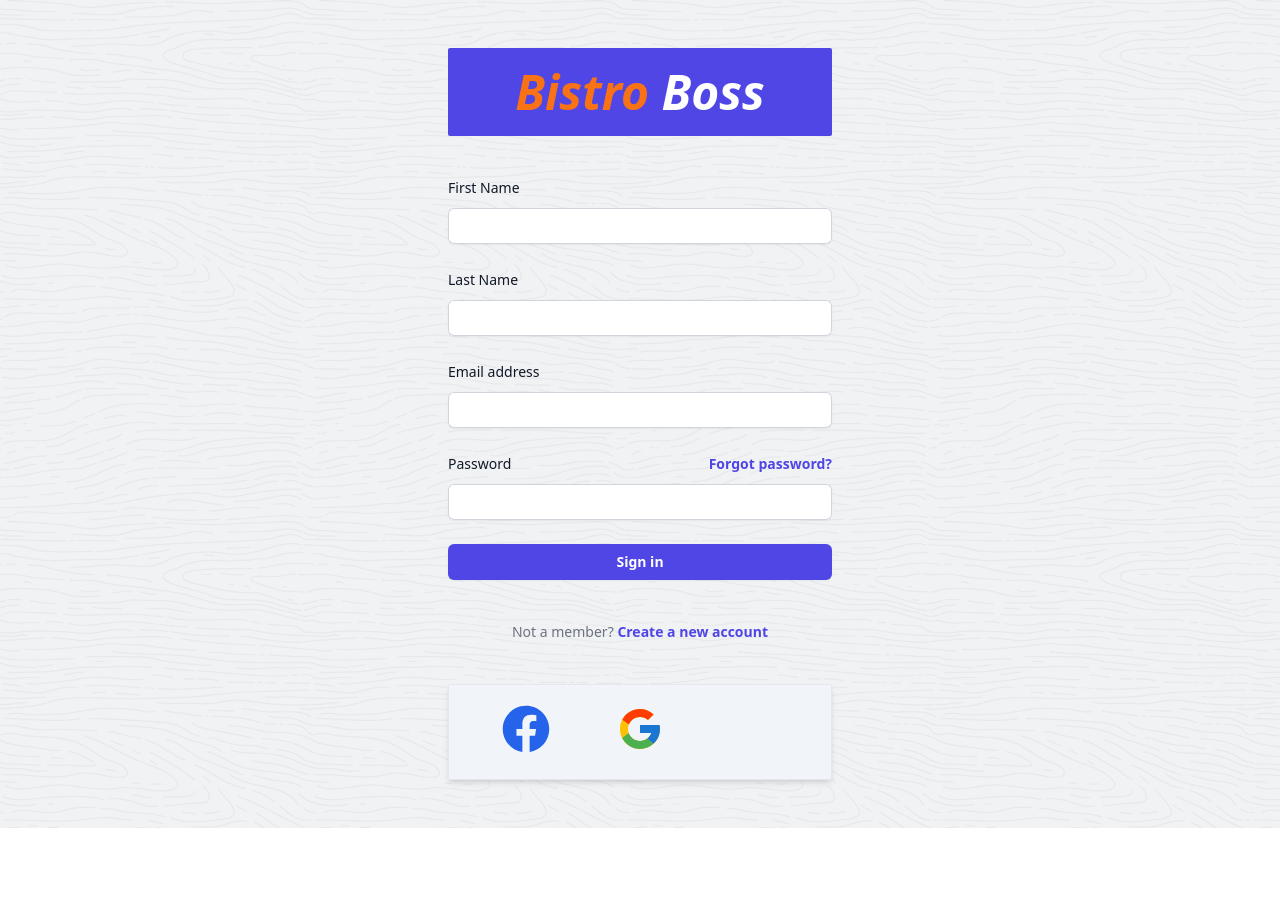
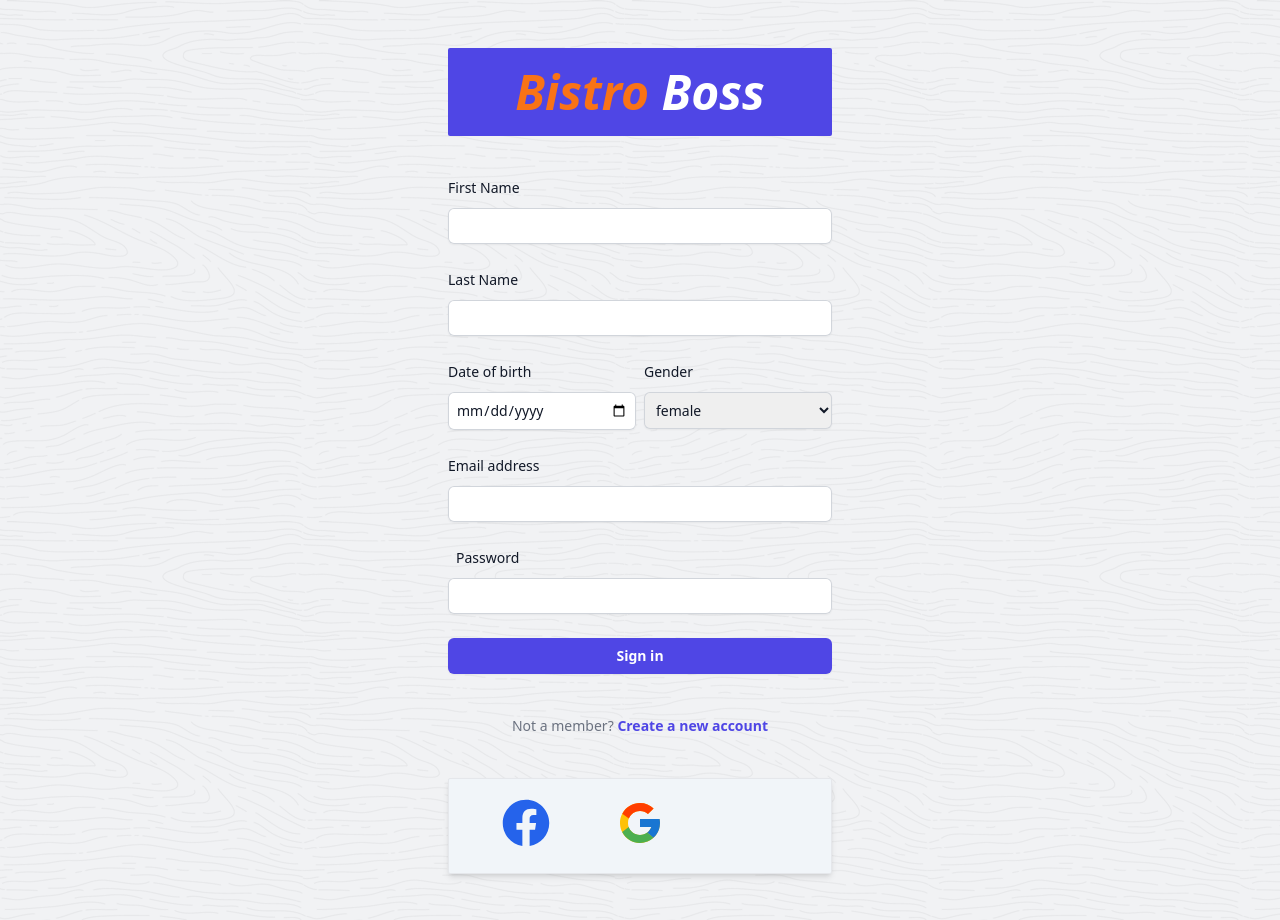
Before and after one commit to Nahid-07/Bistro-boss-client, a React (Vite) app: page /signup in a window 1280 px wide. Before the commit the page ends 828 px from the top, so only its background shows below. Built offline with nearby package versions, Linux system fonts and the light colour scheme; no server answers; some icons are missing.

Commit message:
modify sign up form added dob and gender field

```diff
--- a/src/Pages/signup/Signup.jsx
+++ b/src/Pages/signup/Signup.jsx
@@ -11,9 +11,9 @@ const SignIn = () => {
     handleSubmit,
     formState: { errors },
   } = useForm();
-  const onSubmit = data => {
+  const onSubmit = (data) => {
     console.log(data);
-  }
+  };
   return (
     <div
       style={{ backgroundImage: `url(${bg})` }}
@@ -46,10 +46,12 @@ const SignIn = () => {
                   name="firstName"
                   {...register("firstName", { required: true })}
                   type="text"
-                  className="block w-full rounded-md border-0 py-1.5 text-gray-900 shadow-sm ring-1 ring-inset ring-gray-300 placeholder:text-gray-400 focus:ring-2 focus:ring-inset focus:ring-indigo-600 sm:text-sm sm:leading-6"
+                  className="block px-2 w-full rounded-md border-0 py-1.5 text-gray-900 shadow-sm ring-1 ring-inset ring-gray-300 placeholder:text-gray-400 focus:ring-2 focus:ring-inset focus:ring-indigo-600 sm:text-sm sm:leading-6"
                 />
               </div>
-                {errors.firstName && <span  className="text-red-600">This field is required</span>}
+              {errors.firstName && (
+                <span className="text-red-600">This field is required</span>
+              )}
             </div>
             <div>
               <label className="block text-sm font-medium leading-6 text-gray-900">
@@ -60,10 +62,48 @@ const SignIn = () => {
                   name="lastName"
                   {...register("lastName", { required: true })}
                   type="text"
-                  className="block w-full rounded-md border-0 py-1.5 text-gray-900 shadow-sm ring-1 ring-inset ring-gray-300 placeholder:text-gray-400 focus:ring-2 focus:ring-inset focus:ring-indigo-600 sm:text-sm sm:leading-6"
+                  className="block px-2 w-full rounded-md border-0 py-1.5 text-gray-900 shadow-sm ring-1 ring-inset ring-gray-300 placeholder:text-gray-400 focus:ring-2 focus:ring-inset focus:ring-indigo-600 sm:text-sm sm:leading-6"
                 />
               </div>
-                {errors.lastName && <span  className="text-red-600">This field is required</span>}
+              {errors.lastName && (
+                <span className="text-red-600">This field is required</span>
+              )}
+            </div>
+            <div className=" flex justify-between">
+              <div className="w-full">
+                <label className="block text-sm font-medium leading-6 text-gray-900">
+                  Date of birth
+                </label>
+                <div className="mt-2">
+                  <input
+                    name="dob"
+                    {...register("dob", { required: true })}
+                    type="date"
+                    className="block px-2 w-full rounded-md border-0 py-1.5 text-gray-900 shadow-sm ring-1 ring-inset ring-gray-300 placeholder:text-gray-400 focus:ring-2 focus:ring-inset focus:ring-indigo-600 sm:text-sm sm:leading-6"
+                  />
+                </div>
+                {errors.dob && (
+                  <span className="text-red-600">This field is required</span>
+                )}
+              </div>
+              <div className="w-full ml-2">
+                <label className="block text-sm font-medium leading-6 text-gray-900">
+                  Gender
+                </label>
+                <div className="mt-2">
+                  <select
+                    {...register("gender")}
+                    className="block px-2 w-full rounded-md border-0 py-2 text-gray-900 shadow-sm ring-1 ring-inset ring-gray-300 placeholder:text-gray-400 focus:ring-2 focus:ring-inset focus:ring-indigo-600 sm:text-sm sm:leading-6"
+                  >
+                    <option value="female">female</option>
+                    <option value="male">male</option>
+                    <option value="other">other</option>
+                  </select>
+                </div>
+                {errors.gender && (
+                  <span className="text-red-600">This field is required</span>
+                )}
+              </div>
             </div>
             <div>
               <label className="block text-sm font-medium leading-6 text-gray-900">
@@ -75,25 +115,19 @@ const SignIn = () => {
                   {...register("email", { required: true })}
                   type="email"
                   autoComplete="email"
-                  className="block w-full rounded-md border-0 py-1.5 text-gray-900 shadow-sm ring-1 ring-inset ring-gray-300 placeholder:text-gray-400 focus:ring-2 focus:ring-inset focus:ring-indigo-600 sm:text-sm sm:leading-6"
+                  className="block px-2 w-full rounded-md border-0 py-1.5 text-gray-900 shadow-sm ring-1 ring-inset ring-gray-300 placeholder:text-gray-400 focus:ring-2 focus:ring-inset focus:ring-indigo-600 sm:text-sm sm:leading-6"
                 />
               </div>
-              {errors.email && <span  className="text-red-600">This field is required</span>}
+              {errors.email && (
+                <span className="text-red-600">This field is required</span>
+              )}
             </div>
 
             <div>
               <div className="flex items-center justify-between">
-                <label className="block text-sm font-medium leading-6 text-gray-900">
+                <label className="block px-2 text-sm font-medium leading-6 text-gray-900">
                   Password
                 </label>
-                <div className="text-sm">
-                  <a
-                    href="#"
-                    className="font-semibold text-indigo-600 hover:text-indigo-500"
-                  >
-                    Forgot password?
-                  </a>
-                </div>
               </div>
               <div className="mt-2">
                 <input
@@ -101,11 +135,13 @@ const SignIn = () => {
                   {...register("password", { required: true })}
                   type="password"
                   autoComplete="current-password"
-                  className="block w-full rounded-md border-0 py-1.5 text-gray-900 shadow-sm ring-1 ring-inset ring-gray-300 placeholder:text-gray-400 focus:ring-2 focus:ring-inset focus:ring-indigo-600 sm:text-sm sm:leading-6"
+                  className="block px-2 w-full rounded-md border-0 py-1.5 text-gray-900 shadow-sm ring-1 ring-inset ring-gray-300 placeholder:text-gray-400 focus:ring-2 focus:ring-inset focus:ring-indigo-600 sm:text-sm sm:leading-6"
                 />
               </div>
             </div>
-            {errors.password && <span  className="text-red-600">This field is required</span>}
+            {errors.password && (
+              <span className="text-red-600">This field is required</span>
+            )}
             <div>
               <button className="flex w-full justify-center rounded-md bg-indigo-600 px-3 py-1.5 text-sm font-semibold leading-6 text-white shadow-sm hover:bg-indigo-500 focus-visible:outline focus-visible:outline-2 focus-visible:outline-offset-2 focus-visible:outline-indigo-600">
                 Sign in
```
